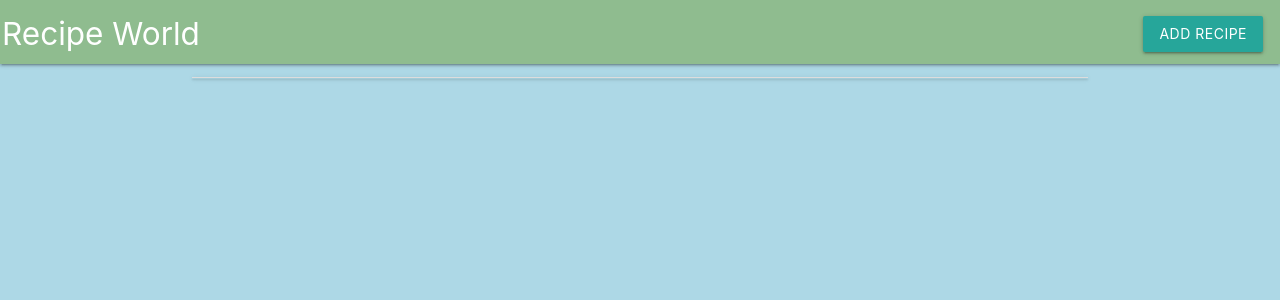
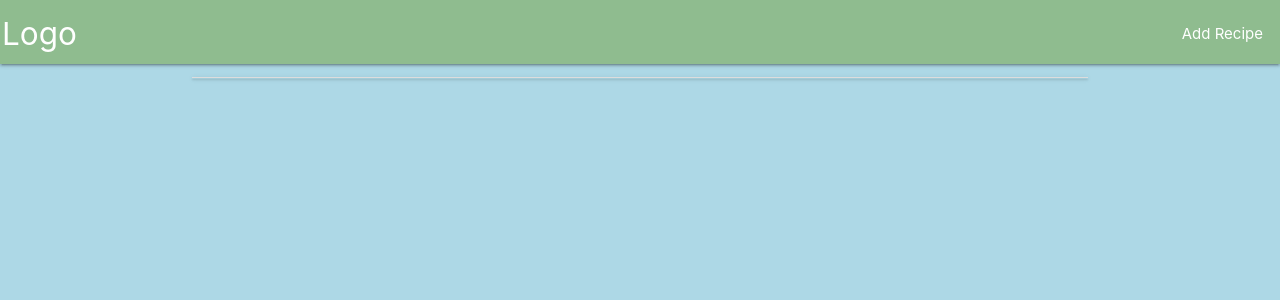
Before and after one commit to GameRockUK/cookingproject2, a Flask app: page / in a window 1280 px wide. Shown: the top 300 px of the page. Run offline with Flask 2, Linux system fonts and the light colour scheme; data that the repository does not hold is empty; some libraries are stand-ins or nearby versions.

Commit message:
Fixed some more styling

```diff
--- a/templates/base.html
+++ b/templates/base.html
@@ -2,7 +2,7 @@
 <html>
 
 <head>
-	<link rel= "stylesheet" type= "text/css" href= "{{ url_for('static',filename='styles/style.css') }}">
+	<link rel="stylesheet" type="text/css" href="{{ url_for('static',filename='styles/style.css') }}">
 	<link href="https://fonts.googleapis.com/icon?family=Material+Icons" rel="stylesheet">
 	<link rel="stylesheet" href="https://cdnjs.cloudflare.com/ajax/libs/materialize/1.0.0/css/materialize.min.css">
 
@@ -11,9 +11,14 @@
 <body>
 	<nav>
 		<div class="nav-wrapper">
-			<a href="#!" class="brand-logo">Recipe World</a>
+			<a href="#!" class="brand-logo">Logo</a>
+			<a href="#" data-target="mobile-demo" class="sidenav-trigger"><i class="material-icons">menu</i></a>
 			<ul class="right hide-on-med-and-down">
-				<a class="waves-effect waves-light btn modal-trigger" href="#modal1">Add Recipe</a>
+				<li><a href="#modal1">Add Recipe</a></li>
+			</ul>
+
+	<ul class="sidenav" id="mobile-demo">
+		<li><a href="#modal1">Add Recipe</a></li>
 	</ul>
 	</div>
     </nav>
@@ -86,6 +91,7 @@
         $('.modal').modal();
         $('select').formSelect();
         $('.datepicker').datepicker();
+        $('.sidenav').sidenav();
     });
 	</script>
 </body>
```
Also changed, not shown: templates/recipes.html (+6 -7 lines), templates/editrecipe.html (indentation only). Lines whose indentation alone changed are shown as unchanged.
